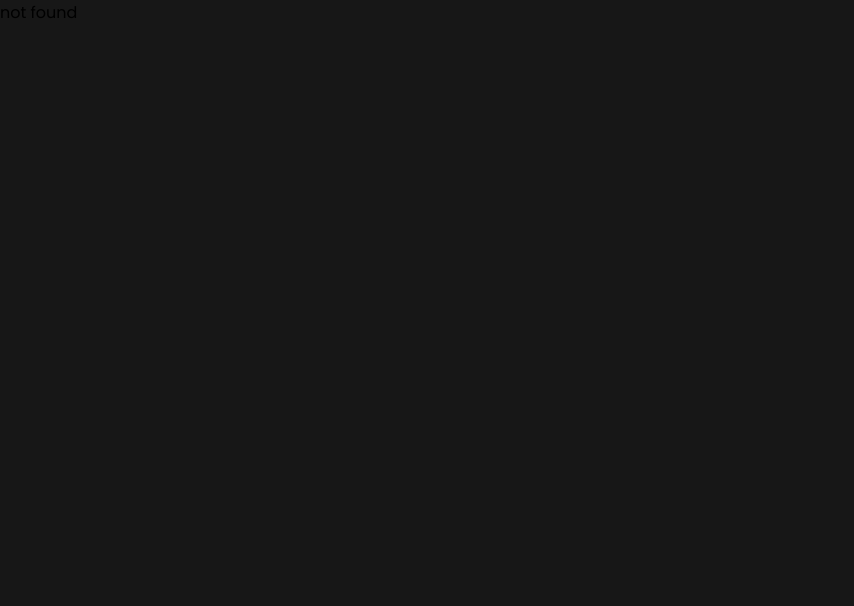
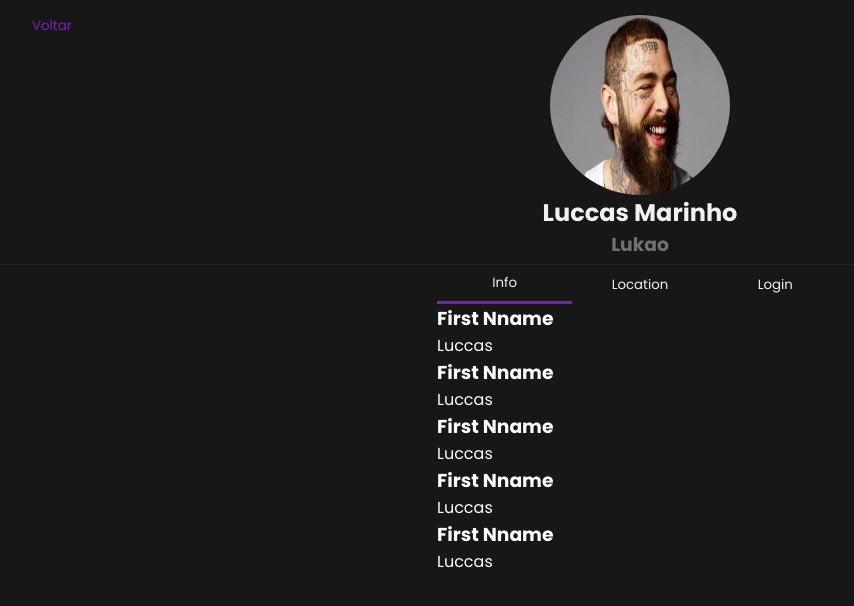
Before and after one commit to Luccasmarinho/react-find-people, a React (Vite) app: page /profile in a window 1280 px wide. Shown: the top 606 px of the page, without its empty margins (0-854 px from the left). Built offline with nearby package versions, Linux system fonts and the light colour scheme.

Commit message:
Create Component User Details and style adjustments

```diff
--- a/src/Components/Table/Table.tsx
+++ b/src/Components/Table/Table.tsx
@@ -1,4 +1,5 @@
 import { Th, Td, Button, ContainerTable, Container } from "./TableStyle";
+import { Link } from "react-router-dom";
 
 const Teste = () => {
   return (
@@ -24,7 +25,9 @@ const Teste = () => {
             <Td>oadasdi</Td>
             <Td>oisdasdasd</Td>
             <Td>
-              <Button>View profile</Button>
+              <Link to={"/profile"}>
+                <Button>View profile</Button>
+              </Link>
             </Td>
           </tr>
         </tbody>
--- /dev/null
+++ b/src/Components/UserDetails/SectionBottomUserDetails/SectionBottomUserDetails.tsx
@@ -0,0 +1,46 @@
+import {
+  Container,
+  TabInfo,
+  AreaButton,
+  Button,
+} from "./SectionBottomUserDetailsStyle";
+
+const SectionBottomUserDetails = () => {
+  return (
+    <Container>
+      <TabInfo>
+        <AreaButton>
+          <Button $active={true}>Info</Button>
+          <Button $active={false}>Location</Button>
+          <Button $active={false}>Login</Button>
+        </AreaButton>
+        <div>
+          <ul>
+            <li>
+              <h3>First Nname</h3>
+              <p>Luccas</p>
+            </li>
+            <li>
+              <h3>First Nname</h3>
+              <p>Luccas</p>
+            </li>
+            <li>
+              <h3>First Nname</h3>
+              <p>Luccas</p>
+            </li>
+            <li>
+              <h3>First Nname</h3>
+              <p>Luccas</p>
+            </li>
+            <li>
+              <h3>First Nname</h3>
+              <p>Luccas</p>
+            </li>
+          </ul>
+        </div>
+      </TabInfo>
+    </Container>
+  );
+};
+
+export default SectionBottomUserDetails;
--- /dev/null
+++ b/src/Components/UserDetails/SectionBottomUserDetails/SectionBottomUserDetailsStyle.tsx
@@ -0,0 +1,33 @@
+import styled from "styled-components";
+
+interface ButtonProps {
+  $active?: boolean;
+}
+
+export const Container = styled.div`
+  color: white;
+  display: flex;
+  justify-content: center;
+`;
+
+export const TabInfo = styled.div`
+  width: 406px;
+  height: 330px;
+`;
+
+export const AreaButton = styled.div`
+  display: flex;
+  justify-content: center;
+`;
+
+export const Button = styled.button<ButtonProps>`
+  width: 100%;
+  background-color: transparent;
+  color: var(--text);
+  border: none;
+  padding: 8px;
+  cursor: pointer;
+  border-bottom: 3px solid var(--primary);
+  border-bottom: ${({ $active }) =>
+    $active ? "3px solid var(--primary)" : "none"};
+`;
--- /dev/null
+++ b/src/Components/UserDetails/SectionTopUserDetails/SectionTopUserDetails.tsx
@@ -0,0 +1,26 @@
+import { Link } from "react-router-dom";
+import image from "../../../assets/post-malone.jpg";
+import {
+  Container,
+  BoxProfile,
+  Button,
+} from "./SectionTopUserDetailsStyle";
+Link;
+const SectionTopUserDetails = () => {
+  return (
+    <Container>
+      <div>
+        <Link to={"/"}>
+          <Button>Voltar</Button>
+        </Link>
+      </div>
+      <BoxProfile>
+        <img src={image} alt="Image User" />
+        <h2>Luccas Marinho</h2>
+        <h3>Lukao</h3>
+      </BoxProfile>
+    </Container>
+  );
+};
+
+export default SectionTopUserDetails;
--- /dev/null
+++ b/src/Components/UserDetails/SectionTopUserDetails/SectionTopUserDetailsStyle.tsx
@@ -0,0 +1,38 @@
+import styled from "styled-components";
+
+export const Container = styled.div`
+  position: relative;
+  border-bottom: 1px solid color-mix(in srgb, var(--grey) 30%, transparent);
+  padding: 5px;
+`;
+
+export const Button = styled.button`
+  color: var(--primary);
+  background-color: transparent;
+  border: none;
+  cursor: pointer;
+  font-weight: light;
+  top: 16px;
+  left: 32px;
+  position: absolute;
+`;
+export const BoxProfile = styled.div`
+  display: flex;
+  flex-direction: column;
+  align-items: center;
+
+  h2 {
+    color: var(--text);
+  }
+
+  h3 {
+    color: var(--grey2);
+  }
+
+  img {
+    width: 180px;
+    height: 180px;
+    border-radius: 50%;
+    margin-top: 10px;
+  }
+`;
--- /dev/null
+++ b/src/Pages/UserDetails/UserDetails.tsx
@@ -0,0 +1,13 @@
+import SectionBottomUserDetails from "../../Components/UserDetails/SectionBottomUserDetails/SectionBottomUserDetails";
+import SectionTopUserDetails from "../../Components/UserDetails/SectionTopUserDetails/SectionTopUserDetails";
+
+const UserDetails = () => {
+  return (
+    <div>
+      <SectionTopUserDetails />
+      <SectionBottomUserDetails />
+    </div>
+  );
+};
+
+export default UserDetails;
--- a/src/Router/RouterApp.tsx
+++ b/src/Router/RouterApp.tsx
@@ -1,5 +1,6 @@
 import { Routes, Route, BrowserRouter } from "react-router-dom";
 import Home from "../Pages/Home/Home";
+import UserDetails from "../Pages/UserDetails/UserDetails";
 
 const RoutesApp = () => {
   return (
@@ -7,6 +8,7 @@ const RoutesApp = () => {
       <BrowserRouter>
         <Routes>
           <Route path="/" element={<Home />} />
+          <Route path="/profile" element={<UserDetails />} />
           <Route path="/*" element={<p>not found</p>} />
         </Routes>
       </BrowserRouter>
--- a/src/style/GlobalStyle.tsx
+++ b/src/style/GlobalStyle.tsx
@@ -6,6 +6,7 @@ const GlobalStyle = createGlobalStyle`
         margin: 0;
         box-sizing: border-box;
         outline: none;
+        list-style: none;
         font-family: "Poppins", sans-serif;
     }
 
```
Also changed, not shown: src/assets/post-malone.jpg (added).
